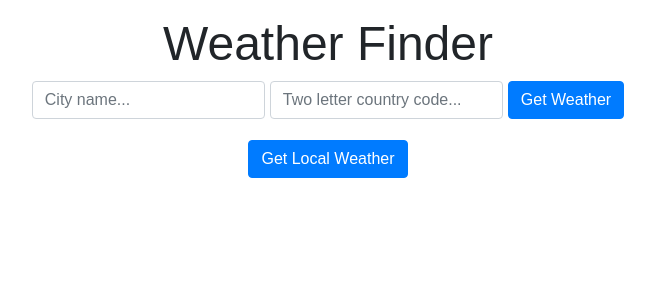
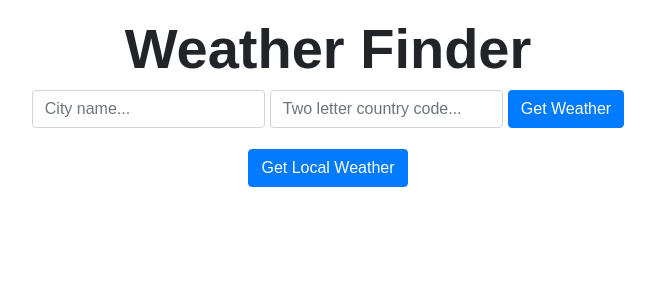
Before and after one commit to MarkFSkinner/weather-app-react-redux, a React (Create React App) app: page / in a window 1280 px wide. Shown: the top 300 px of the page, without its empty margins (312-967 px from the left). Built offline with nearby package versions, Linux system fonts and the light colour scheme; no server answers.

Commit message:
Add css to make text bold

```diff
--- a/src/App.css
+++ b/src/App.css
@@ -1,5 +1,6 @@
 * {
   text-align: center;
+  /*font-weight: bold;*/
 }
 
 html {
@@ -45,6 +46,7 @@ body {
 }
 
 .container {
+  margin-bottom: 20px;
   /*border: 1px solid blue;*/
   /*background-color: white;*/
   /*height: 100vh;*/
@@ -54,15 +56,16 @@ body {
 
 #weather_title {
   margin-top: 15px;
-  font-size: 3.5rem;
 }
 
 #weather_title h1 {
-  font-size: 3rem;
+  font-size: 3.5rem;
+  font-weight: bold;
 }
 
 #weather_info {
   margin-top: 20px;
+  font-weight: bold;
 }
 
 #weather__location {
@@ -88,6 +91,11 @@ body {
 #weather__humidity img, #weather__wind img {
   max-width: 13px;
   padding-bottom: 2px;
+}
+
+#weather__error {
+  font-size: 2rem;
+  color: red;
 }
 
 input {
```
